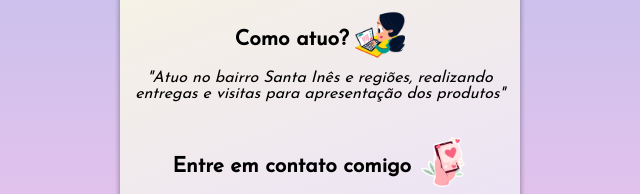
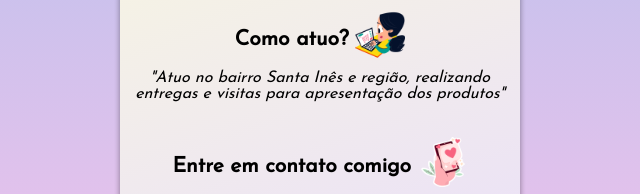
Before and after one commit to souzajv/Enedina-ProfileCard, a plain HTML site: page index.html in a window 1280 px wide. Shown: the part 361-555 px from the top of the page, 320-960 px from the left. Drawn offline with Linux system fonts and the light colour scheme.

Commit message:
Update index.html

```diff
--- a/index.html
+++ b/index.html
@@ -25,7 +25,7 @@
                 Como atuo?
                 <img class="gifs" src="./compras-online.png"/>
             </h2>
-            <p id="resumo">"Atuo no bairro Santa Inês e regiões, realizando<br> entregas e visitas para apresentação dos produtos"</p>
+            <p id="resumo">"Atuo no bairro Santa Inês e região, realizando<br> entregas e visitas para apresentação dos produtos"</p>
             <h2>
                 Entre em contato comigo
                 <img class="gifs" src="./mensagem-de-amor.png"/>
```
